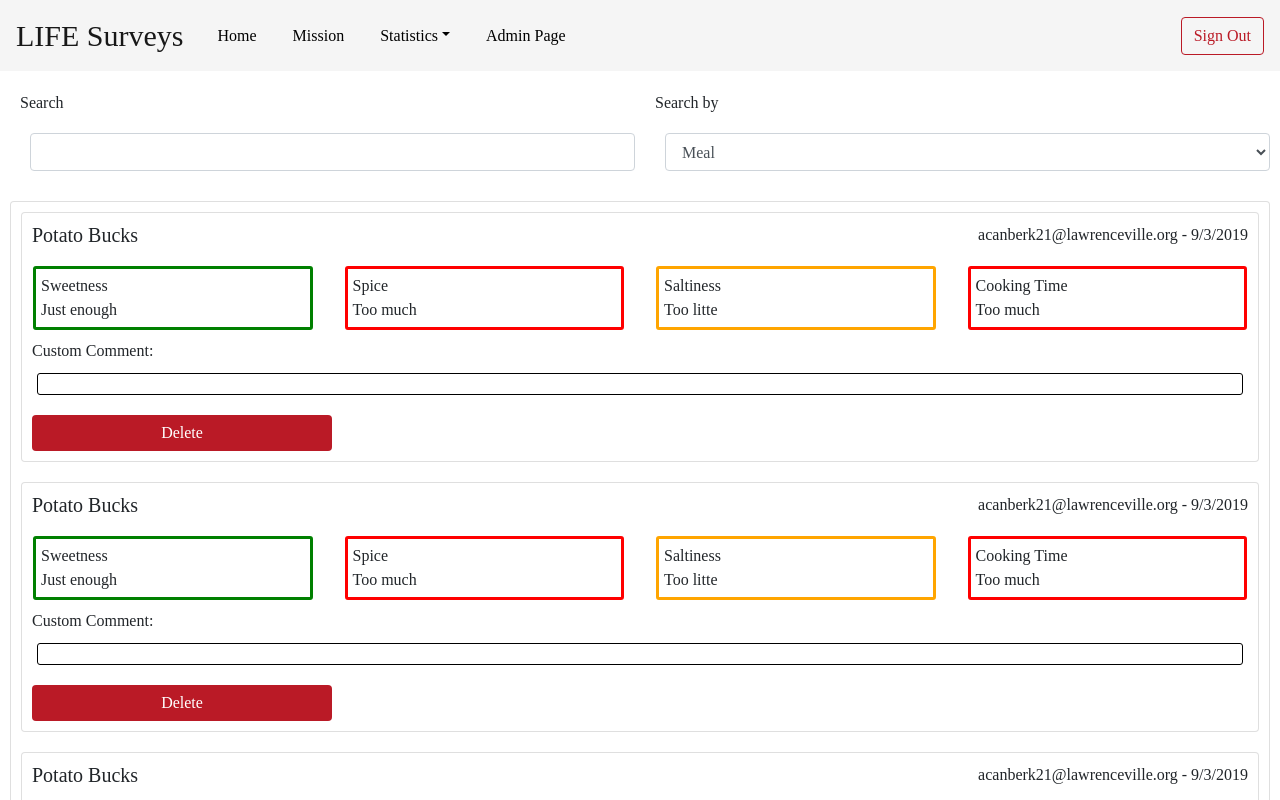
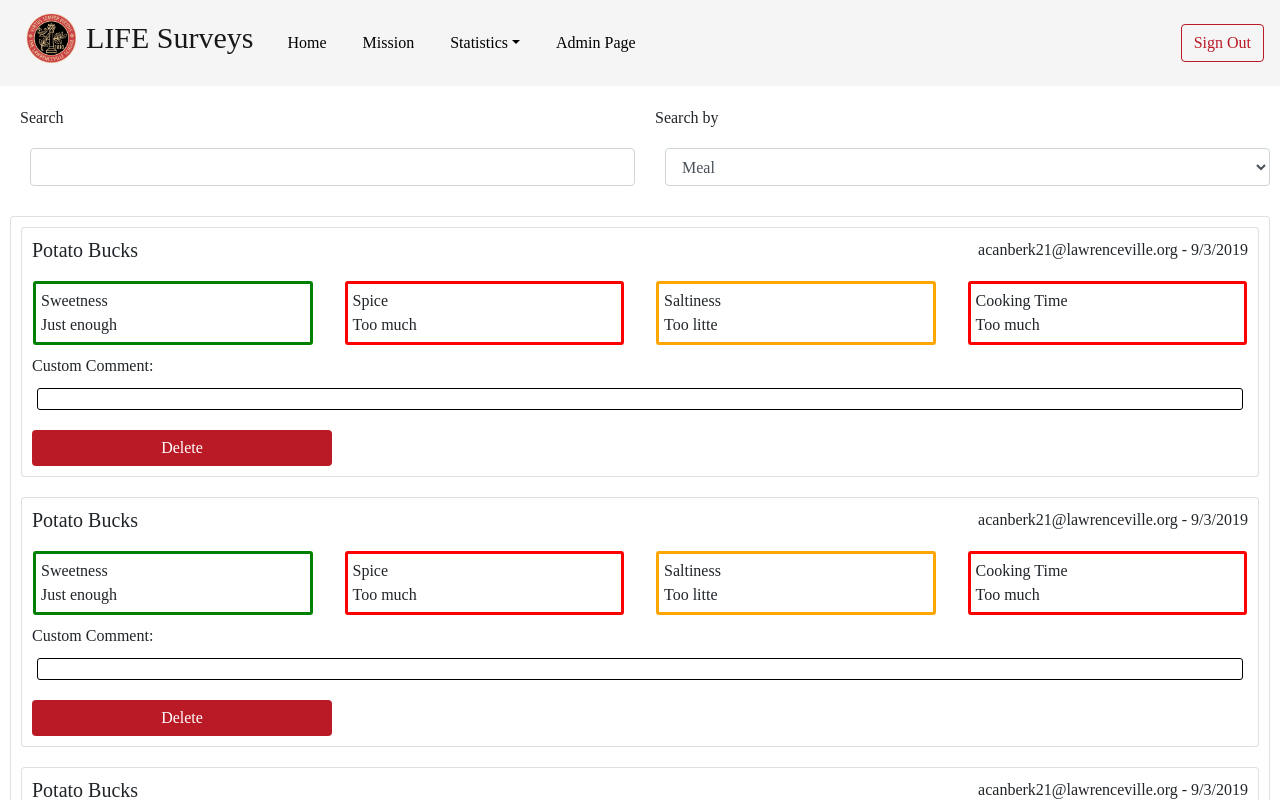
Before and after one commit to alpercanberk/lvillerift, a React (Create React App) app: page /#/admin in a window 1280 px wide. Shown: the top 800 px of the page. Built offline with nearby package versions, Linux system fonts and the light colour scheme.

Commit message:
few design changes

```diff
--- a/src/App.css
+++ b/src/App.css
@@ -59,6 +59,13 @@
     border-left: 0px white !important;
     border-radius: 0px white !important;
 }
+
+.lville{
+  margin:10px;
+  margin-top: 0px;
+}
+
+
 
 .list-group .list-group-item {
     border-top: 0.5px gray black !important;
--- a/src/App.js
+++ b/src/App.js
@@ -8,7 +8,7 @@ import AdminPage from './components/AdminPage.js';
 import { Button, Jumbotron, Navbar, Nav, FormControl, NavDropdown, Form, Card, Container, ListGroup } from 'react-bootstrap';
 import './App.css';
 import axios from "axios"
-import Logo from "./riftlogo1.png"
+import Logo from "./logo.png"
 
 import {
   BrowserRouter as Router,
@@ -140,7 +140,7 @@ class App extends Component{
           />
           <Navbar bg="light" expand="lg" color="red">
             <Navbar.Brand href="#home">
-              <span style={{"font-size":30}}>LIFE Surveys</span>
+              <img src={Logo} className='lville' style={{"height":50,"width":50}}/><span style={{"font-size":30}} class="logo-name">LIFE Surveys</span>
             </Navbar.Brand>
             <Navbar.Toggle aria-controls="basic-navbar-nav" />
             <Navbar.Collapse id="basic-navbar-nav">
```
Also changed, not shown: src/logo.png (added).
